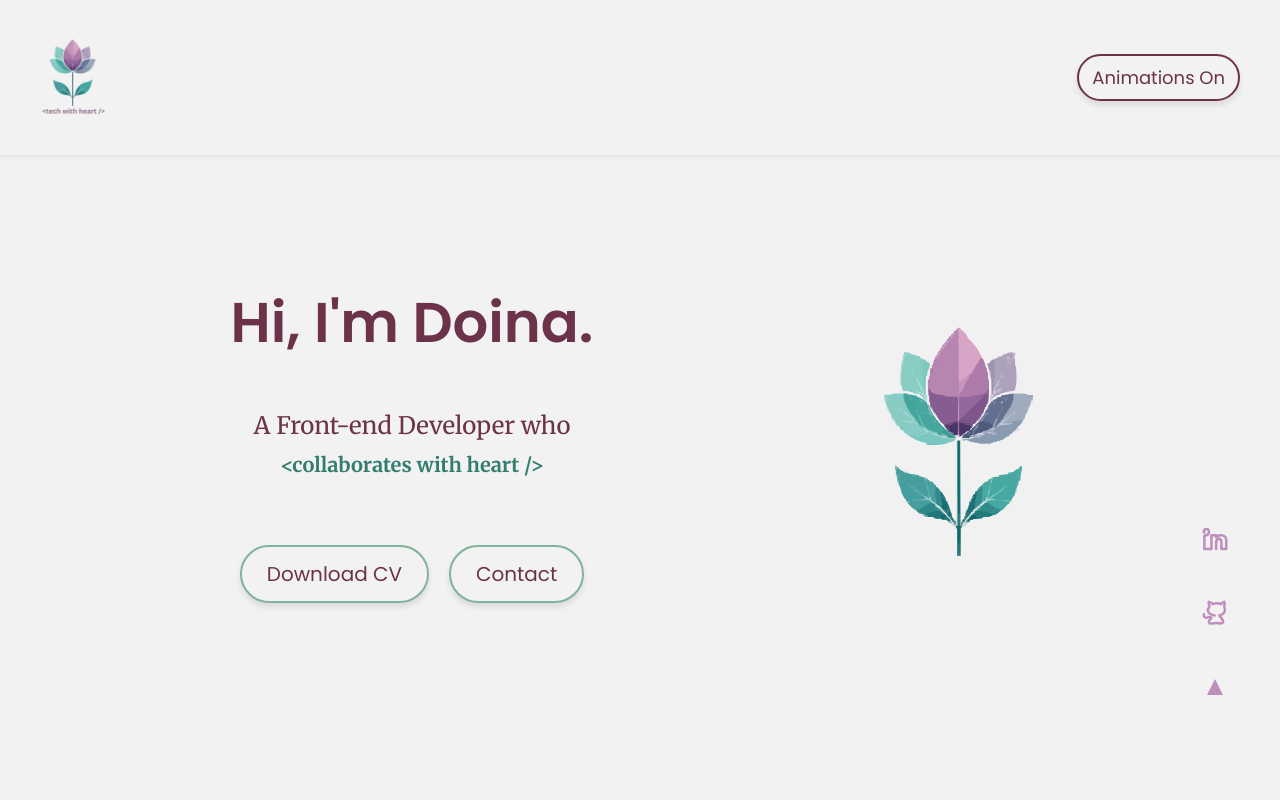
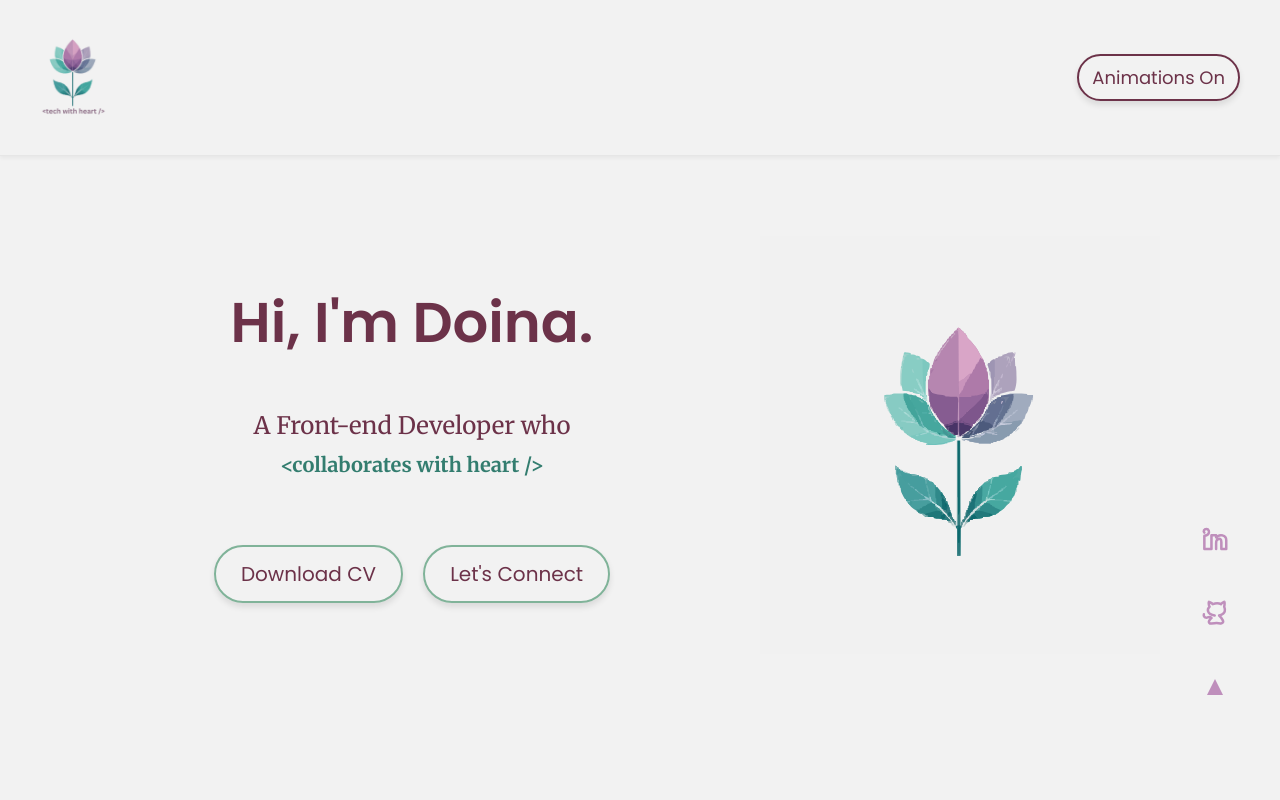
Before and after one commit to Doileo/my-new-portfolio, a React (Create React App) app: page / in a window 1280 px wide. Shown: the top 800 px of the page. Built offline with nearby package versions, Linux system fonts and the light colour scheme.

Commit message:
chore: updated Hero section button text for consistency

```diff
--- a/src/components/Hero/Hero.js
+++ b/src/components/Hero/Hero.js
@@ -93,7 +93,7 @@ const Hero = () => {
                 ?.scrollIntoView({ behavior: "smooth" })
             }
           >
-            Contact
+            Let's Connect
           </button>
         </motion.div>
       </div>
```
